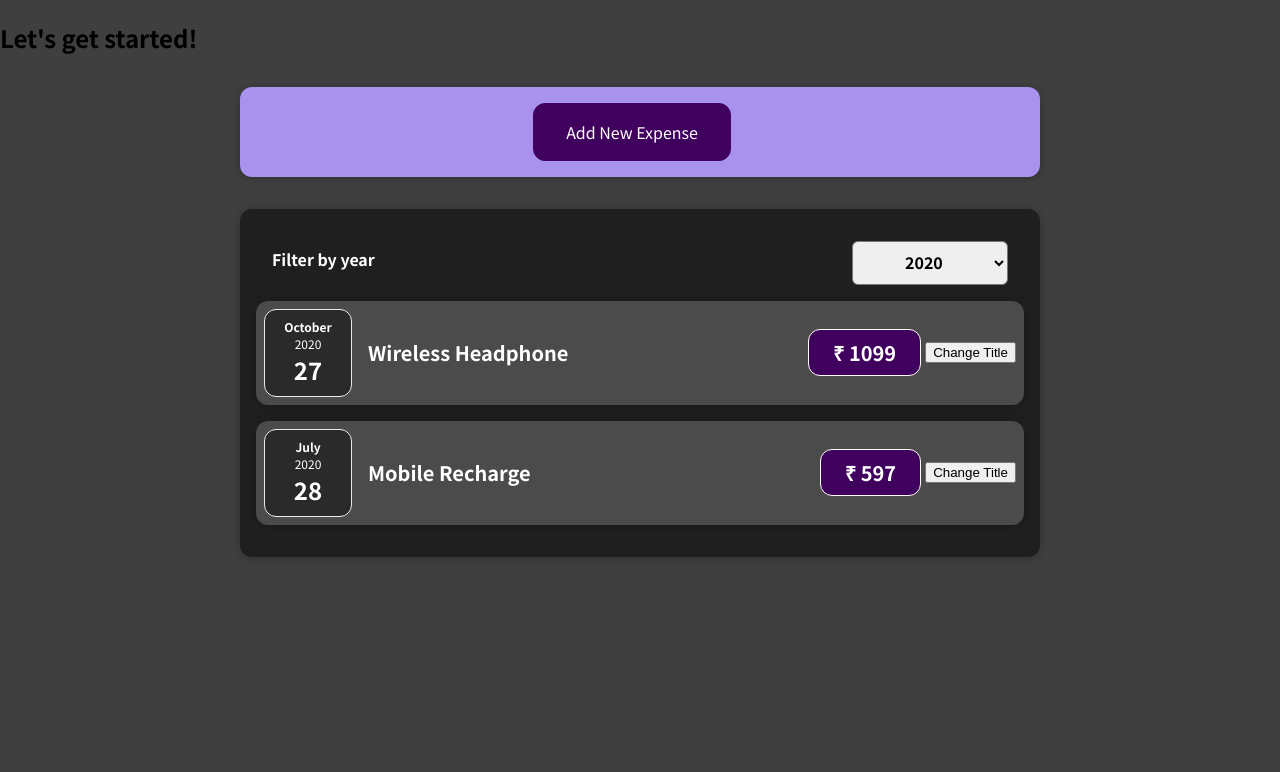
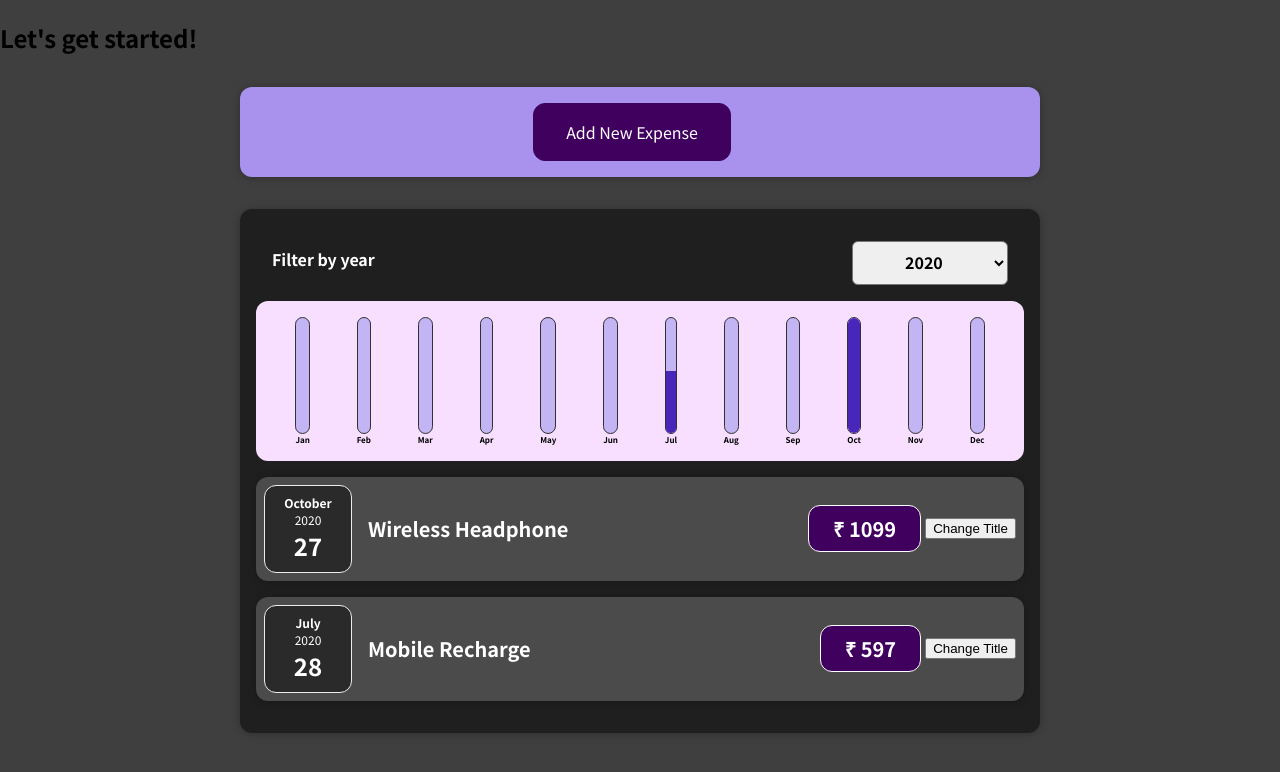
Before and after one commit to BalajiJ234/expense-tracker, a React (Create React App) app: page / in a window 1280 px wide. Shown: the top 772 px of the page. Built offline with nearby package versions, Linux system fonts and the light colour scheme.

Commit message:
Adding Chart in Our application

```diff
--- /dev/null
+++ b/src/components/Chart/Chart.css
@@ -0,0 +1,9 @@
+.chart {
+  padding: 1rem;
+  border-radius: 12px;
+  background-color: #f8dfff;
+  text-align: center;
+  display: flex;
+  justify-content: space-around;
+  height: 10rem;
+}
--- /dev/null
+++ b/src/components/Chart/Chart.jsx
@@ -0,0 +1,25 @@
+import React from "react";
+
+import "./Chart.css";
+import ChartBar from "./ChartBar";
+
+const Chart = (props) => {
+  const dataPointValues = props.dataPoints.map((dataPoint) => dataPoint.value);
+  const totalMaximum = Math.max(...dataPointValues);
+  return (
+    <div className='chart'>
+      {props.dataPoints.map((dataPoint) => (
+        <ChartBar
+          key={dataPoint.id}
+          //here, we're using mapping, output as a list, he we also add a key prop.
+          //it's special prop help react render these list items efficiently.
+          value={dataPoint.value}
+          maxValue={totalMaximum}
+          label={dataPoint.label}
+        />
+      ))}
+    </div>
+  );
+};
+
+export default Chart;
--- /dev/null
+++ b/src/components/Chart/ChartBar.css
@@ -0,0 +1,30 @@
+.chart-bar {
+  height: 100%;
+  display: flex;
+  flex-direction: column;
+  align-items: center;
+}
+
+.chart-bar__inner {
+  height: 100%;
+  width: 100%;
+  border: 1px solid #313131;
+  border-radius: 12px;
+  background-color: #c3b4f3;
+  overflow: hidden;
+  display: flex;
+  flex-direction: column;
+  justify-content: flex-end;
+}
+
+.chart-bar__fill {
+  background-color: #4826b9;
+  width: 100%;
+  transition: all 0.3s ease-out;
+}
+
+.chart-bar__label {
+  font-weight: bold;
+  font-size: 0.5rem;
+  text-align: center;
+}
--- /dev/null
+++ b/src/components/Chart/ChartBar.jsx
@@ -0,0 +1,24 @@
+import React from "react";
+
+import "./ChartBar.css";
+
+const ChartBar = (props) => {
+  let barFillHeight = "0%";
+
+  if (props.maxValue > 0) {
+    barFillHeight = Math.round((props.value / props.maxValue) * 100) + "%";
+  }
+
+  return (
+    <div className='chart-bar'>
+      <div className='chart-bar__inner'>
+        <div
+          className='chart-bar__fill'
+          style={{ height: barFillHeight }}></div>
+      </div>
+      <div className='chart-bar__label'>{props.label}</div>
+    </div>
+  );
+};
+
+export default ChartBar;
--- a/src/components/Expenses/Expenses.jsx
+++ b/src/components/Expenses/Expenses.jsx
@@ -2,6 +2,7 @@
 import ExpensesFilter from "./ExpensesFilter";
 import ExpensesList from "./ExpensesList";
 import Card from "../UI/Card";
+import ExpensesChart from "./ExpensesChart";
 import "./Expenses.css";
 
 const Expenses = (props) => {
@@ -26,6 +27,7 @@
         selected={filteredYear}
         onChangeFilter={filterChangeHandler}
       />
+      <ExpensesChart expenses={recentExpenses} />
       <ExpensesList items={recentExpenses} />
     </Card>
   );
--- /dev/null
+++ b/src/components/Expenses/ExpensesChart.jsx
@@ -0,0 +1,27 @@
+import React from "react";
+
+import Chart from "../Chart/Chart";
+
+const ExpensesChart = (props) => {
+  const chartDataPoints = [
+    { label: "Jan", value: 0 },
+    { label: "Feb", value: 0 },
+    { label: "Mar", value: 0 },
+    { label: "Apr", value: 0 },
+    { label: "May", value: 0 },
+    { label: "Jun", value: 0 },
+    { label: "Jul", value: 0 },
+    { label: "Aug", value: 0 },
+    { label: "Sep", value: 0 },
+    { label: "Oct", value: 0 },
+    { label: "Nov", value: 0 },
+    { label: "Dec", value: 0 },
+  ];
+  for (const expense of props.expenses) {
+    const expenseMonth = expense.date.getMonth(); //starting at 0 => Janaury => 0
+    chartDataPoints[expenseMonth].value += expense.amount;
+  }
+  return <Chart dataPoints={chartDataPoints} />;
+};
+
+export default ExpensesChart;
--- a/src/components/NewExpense/ExpenseForm.jsx
+++ b/src/components/NewExpense/ExpenseForm.jsx
@@ -22,7 +22,7 @@
     event.preventDefault();
     const expenseData = {
       title: title,
-      amount: amount,
+      amount: +amount,
       date: new Date(date),
     };
     props.onSaveExpenseData(expenseData);
```
Also changed, not shown: 1 other file (tests, documents, lock files or other folders).
